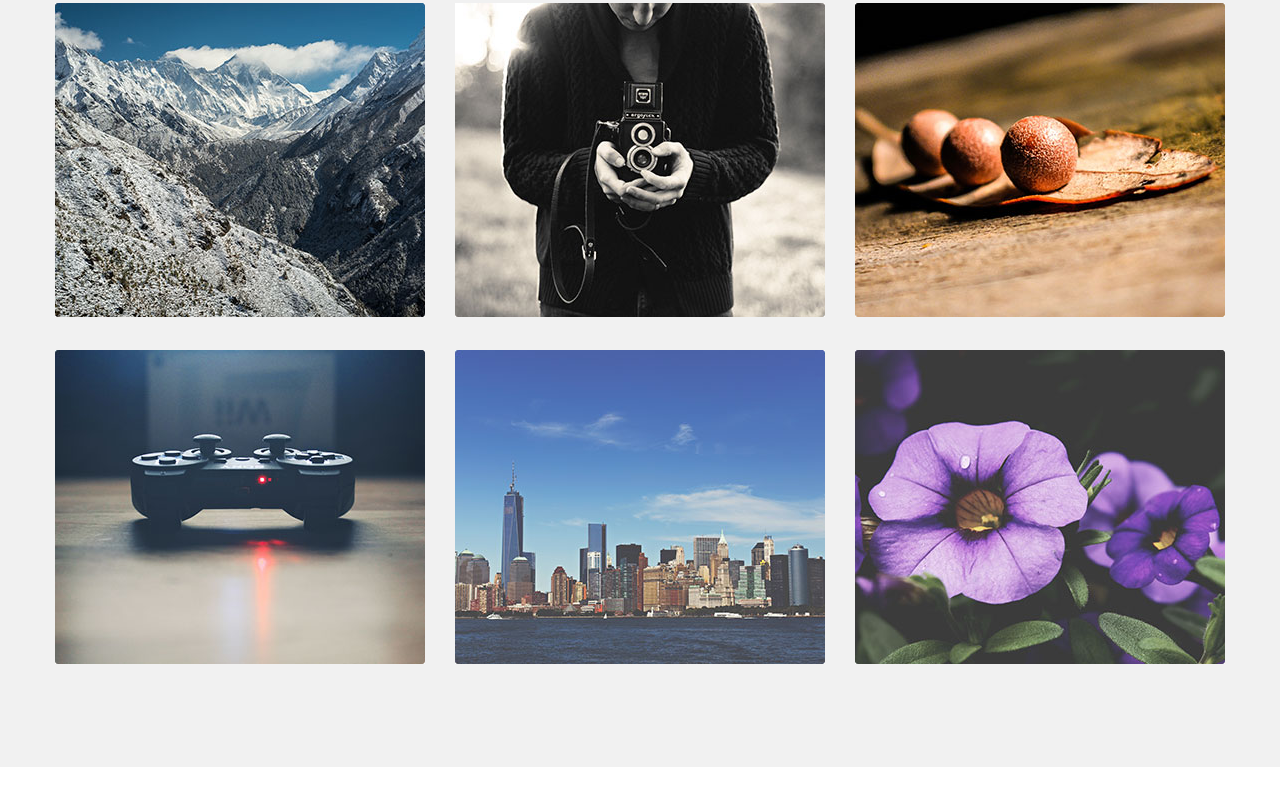
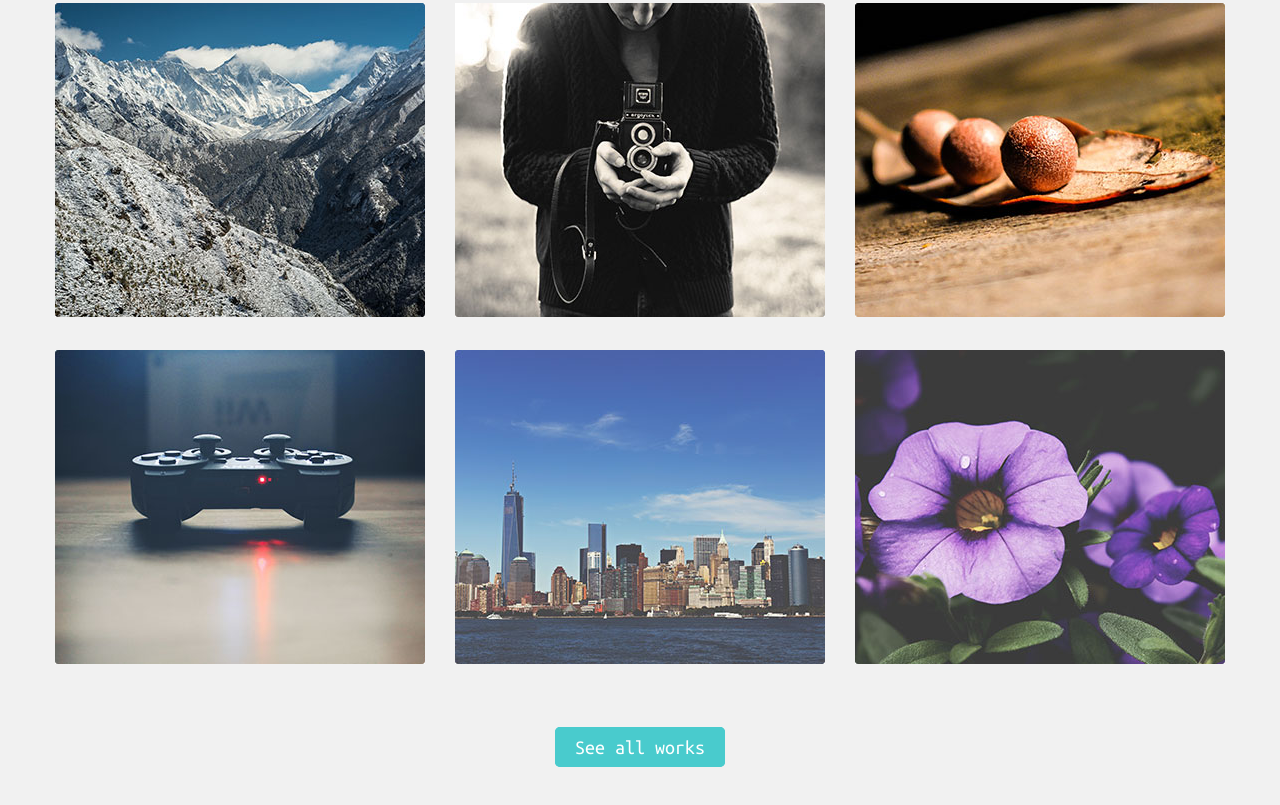
Before and after one commit to moinsoft/Author, a plain HTML site: page index.html in a window 1280 px wide. Shown: the part 1337-2142 px from the top of the page. Before the commit the page ends 2104 px from the top, so only its background shows below. Drawn offline with Linux system fonts and the light colour scheme.

Commit message:
Portfolio Button Added

```diff
--- a/css/style.css
+++ b/css/style.css
@@ -239,4 +239,9 @@ Portfolio Part
   display: grid;
   grid-template-columns: 1fr 1fr 1fr;
   grid-gap: 30px 30px;
+  margin-bottom: 70px;
 }
+
+.btn__portfolio{
+  text-align: center;
+}
--- a/index.html
+++ b/index.html
@@ -300,6 +300,12 @@
 
         </div>
 
+        <div class="btn__portfolio">
+
+          <a class="btn" href="https://www.facebook.com/mmoinuddin26" target="_blank" title="Facebook">See all works</a>
+
+        </div>
+
       </div>
     </section>
     <!-- Portfolio Part End -->
```
